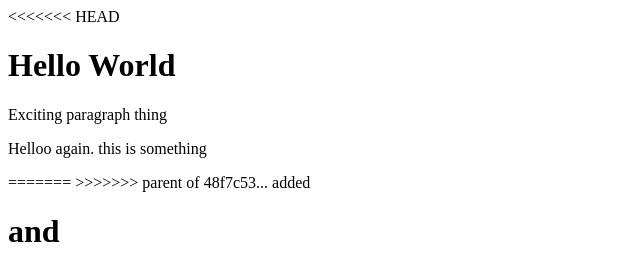
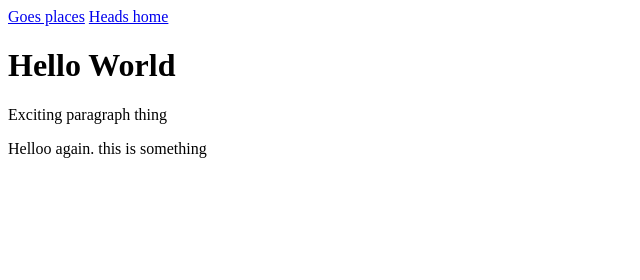
Before and after one commit to sophiab22/iat339-demo, a plain HTML site: page index.html in a window 1280 px wide. Shown: the whole page, without its empty margins (0-640 px from the left). Drawn offline with Linux system fonts and the light colour scheme.

Commit message:
added navigation

```diff
--- a/index.html
+++ b/index.html
@@ -4,13 +4,17 @@
 	<title>GIT TITLE</title>
 	<meta charset="utf-8">
 	</head>
-<<<<<<< HEAD
+
 	<body>
+
+		<nav>
+			<a href="#">Goes places</a>
+			<a href="#">Heads home</a>
+		</nav>
+
 		<h1>Hello World</h1>
 		<p>Exciting paragraph thing</p>
 		<p>Helloo again. this is something</p>
 	</body>
-=======
-	<body></body>
->>>>>>> parent of 48f7c53... added <h1> and <p>
+
 	</html>
```
